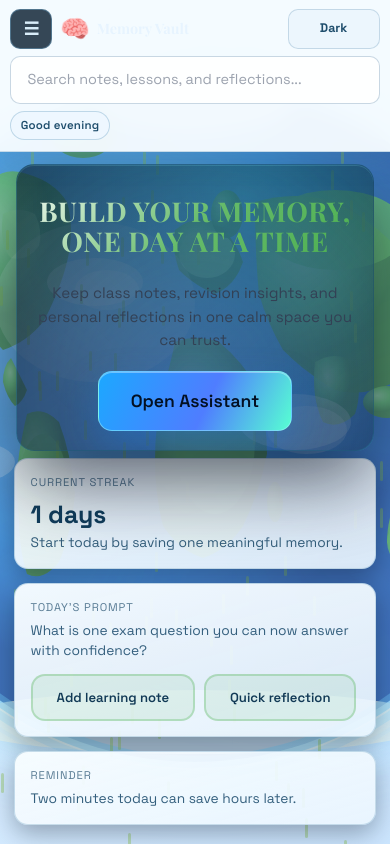
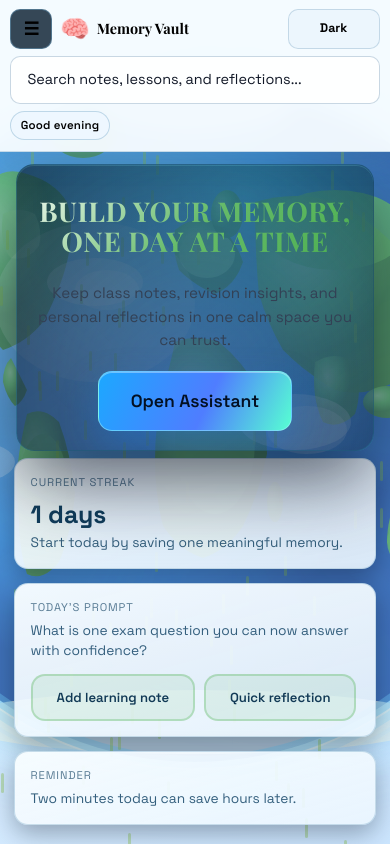
Before and after one commit to ijaborblossom-cell/memory-vault-backend, a website: page src/index.html in a window 390 px wide. Both pictures are taken after a click on the button "Light". Drawn offline with nearby package versions, Linux system fonts and the light colour scheme; no server answers.

Commit message:
Increase mobile light-theme navbar text contrast to black

```diff
--- a/src/styles.css
+++ b/src/styles.css
@@ -4083,3 +4083,21 @@ body.light-theme .nav-pill,
 body.light-theme .nav-pill-soft {
   color: #1e4d6c !important;
 }
+
+@media (max-width: 768px) {
+  body.light-theme #main-page .mobile-icon-btn,
+  body.light-theme #main-page #mobile-theme-toggle,
+  body.light-theme #main-page #mobile-menu-toggle,
+  body.light-theme #main-page .mobile-brand-text,
+  body.light-theme #main-page .mobile-panel-row .nav-btn,
+  body.light-theme #main-page .mobile-panel-user .nav-btn,
+  body.light-theme #main-page .nav-pill,
+  body.light-theme #main-page .nav-pill-soft {
+    color: #000000 !important;
+  }
+
+  body.light-theme #main-page .mobile-jumia-search .search-input,
+  body.light-theme #main-page .mobile-jumia-search .search-input::placeholder {
+    color: #111827 !important;
+  }
+}
```
